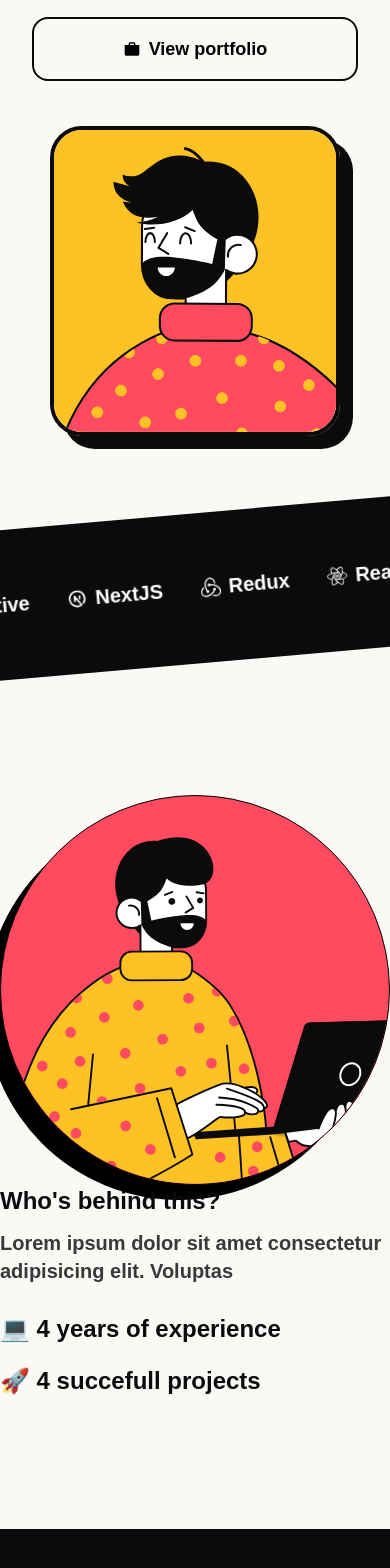
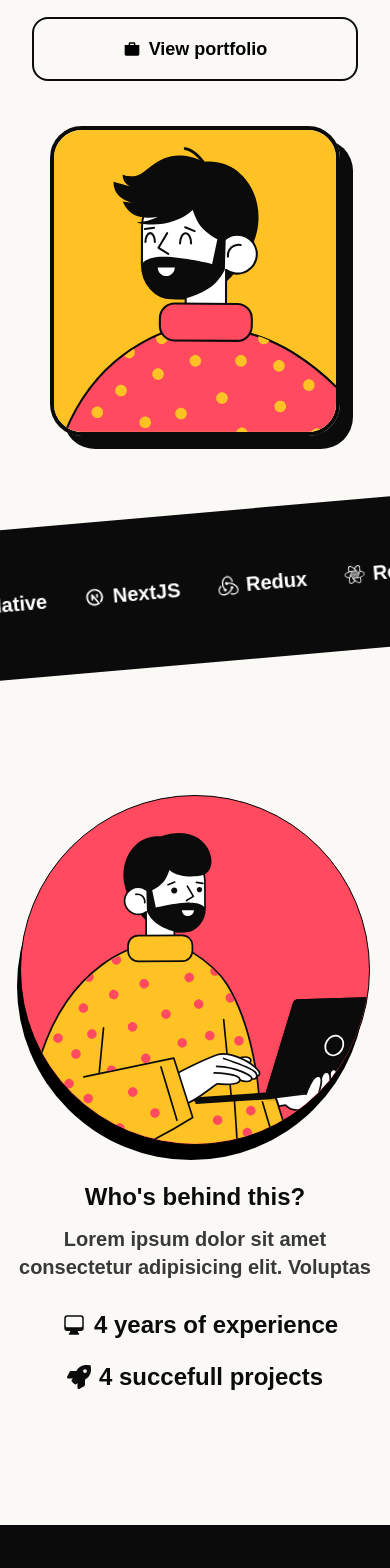
Before and after one commit to amrrashor/portfolio, a Next.js app: page / in a window 390 px wide. Shown: the part 408-1976 px from the top of the page. Built offline with nearby package versions, Linux system fonts and the light colour scheme.

Commit message:
finished responsiveness on mobile view - fixed issues

```diff
--- a/app/portfolio/page.tsx
+++ /dev/null
@@ -1,9 +0,0 @@
-import React from 'react'
-
-const Portfolio = () => {
-  return (
-    <div>portfolio</div>
-  )
-}
-
-export default Portfolio
--- a/components/About.tsx
+++ b/components/About.tsx
@@ -1,31 +1,33 @@
 "use client";
 import React from 'react';
 import AnimatedComponent from './AnimatedComponent';
+import { HiComputerDesktop } from "react-icons/hi2";
+import { FaRocket } from "react-icons/fa";
 
 const About = () => {
     return (
-        <div className='flex justify-evenly md:flex-row flex-col items-center my-28 md:my-[240px] max-w-[1300px] mx-auto' id='about'>
+        <div className='flex justify-center  md:justify-evenly md:flex-row flex-col items-center my-28 md:my-[240px] md:max-w-[1300px] md:mx-auto' id='about'>
             {/* Left side */}
-            <AnimatedComponent>
-                <div className='bg-tomato-1 max-w-[500px] max-h-[500px] rounded-full relative border border-solid border-black'>
+            <AnimatedComponent className='md:mb-0 mb-9'>
+                <div className='bg-tomato-1 md:max-w-[500px] md:max-h-[500px] max-w-[350px] max-h-[350px] rounded-full relative border border-solid border-black'>
                     <img
                         src='/person.svg'
                         alt='person'
                         className='relative z-20'
                     />
-                    <div className='bg-black top-4 right-4 w-full h-full absolute rounded-full -z-10' />
+                    <div className='bg-black top-4 right-1 md:right-4 w-full h-full absolute rounded-full -z-10' />
                 </div>
             </AnimatedComponent>
 
             {/* Right side */}
             <AnimatedComponent delay={0.5}>
-                <div>
+                <div className='md:mx-0 mx-4 text-center'>
                     <h2 className='text-black-1 text-2xl md:text-6xl font-extrabold mb-3'>Who's behind this?</h2>
                     <p className='text-grey-1 text-xl font-bold mb-2'>Lorem ipsum dolor sit amet consectetur adipisicing elit. Voluptas </p>
 
                     <ul className='mt-7 list-none'>
-                        <li className='mb-5 font-bold text-black-1 text-2xl mr-[-10px]'>&#128187; 4 years of experience</li>
-                        <li className='mb-5 font-bold text-black-1 text-2xl'>&#128640; 4 succefull projects</li>
+                        <li className='mb-5 font-bold text-black-1 text-2xl mr-[-10px] md:justify-start flex items-center justify-center'><HiComputerDesktop className='mr-2' />4 years of experience</li>
+                        <li className='mb-5 font-bold text-black-1  md:justify-start text-2xl flex items-center justify-center'><FaRocket className='mr-2' />4 succefull projects</li>
                     </ul>
                 </div>
             </AnimatedComponent>
--- a/components/Footer.tsx
+++ b/components/Footer.tsx
@@ -5,7 +5,7 @@ import { FaRegCopyright } from "react-icons/fa";
 
 const Footer = () => {
     return (
-        <section className='w-full primary-2 p-[25px] md:p-[50px] mt-[150px] text-primary-4'>
+        <section className='w-full primary-2 p-[25px] md:p-[50px] mt-[150px] text-primary-4' id='footer'>
             <div className='  w-full flex justify-between md:flex-row flex-col'>
                 <div className='mb-[30px] md:mb-[0px]'>
                     <h4 className='font-bold text-[22px] md:text-[32px] mb-[15px]'>Amr Ashour | Portfolio</h4>
--- a/components/Hero.tsx
+++ b/components/Hero.tsx
@@ -14,13 +14,13 @@ const Hero = () => {
                     <h1 className='text-center md:text-left text-primary-1 text-[32px] leading-[40px] md:text-[72px] font-bold md:leading-[100px]'>I'm <span className='primary-4 text-white px-[4px]'>Amr Ashour</span>, <br /> a Software Developer <br /> from <span className='primary-3 text-white px-[4px] py-[2px]'>Egypt</span></h1>
                     <div className='flex flex-col md:flex-row mt-[50px] w-full'>
                         <Link
-                            href='/contact'
+                            href='/#footer'
                             className='justify-center mb-[20px] md:mb-[0] md:mr-[30px] hover:bg-[#1c92ff] hover:border-[#1c92ff] p-[16px] md:p-[20px] text-white rounded-[16px] border-1 primary-2 flex items-center text-[18px] font-bold duration-200 leading-7'
                         >
                             <FaRegEnvelope className='mr-[8px]' />Get in touch
                         </Link>
                         <Link
-                            href='/portfolio'
+                            href='/#portfolio'
                             className='justify-center hover:bg-black-1 hover:text-white p-[16px] md:p-[20px] rounded-[16px] border-1 flex items-center text-[18px] font-bold duration-200 leading-7'
                         >
                             <IoMdBriefcase className='mr-[8px]' />View portfolio
--- a/components/Navbar.tsx
+++ b/components/Navbar.tsx
@@ -29,15 +29,15 @@ const Navbar = () => {
                     <div onClick={() => showMenu(!menu)} className='block md:hidden'>
                         {menu ? (
                             <BiMenuAltRight className='w-[40px] h-[40px] text-primary-2' />
-                        ): (
+                        ) : (
                             <BiMenu className='w-[40px] h-[40px] text-primary-2'/>
                         )}
                     </div>
 
                     <div className={`${menu ? "opacity-1 translate-y-[150px]" : "opacity-0 translate-y-[-150px]"} z-10 rounded-[24px] px-[24px] py-[32px] justify-between flex flex-col w-full ml-[-8px] border-1 bg-white absolute duration-200`}>
                         <Link onClick={() => showMenu(!menu)} href={'/'} className='hover:text-[#1c92ff] duration-200 font-bold text-primary-1 text-[15px] leading-[20px] mb-[20px]'>Home</Link>
-                        <Link onClick={() => showMenu(!menu)} href='/about' className='hover:text-[#1c92ff] duration-200 font-bold text-primary-1 text-[15px] leading-[20px] mb-[20px]'>About</Link>
-                        <Link onClick={() => showMenu(!menu)} href='/portfolio' className='hover:text-[#1c92ff] duration-200 font-bold text-primary-1 text-[15px] leading-[20px] '>Portfolio</Link>
+                        <Link onClick={() => showMenu(!menu)} href='/#about' className='hover:text-[#1c92ff] duration-200 font-bold text-primary-1 text-[15px] leading-[20px] mb-[20px]'>About</Link>
+                        <Link onClick={() => showMenu(!menu)} href='/#portfolio' className='hover:text-[#1c92ff] duration-200 font-bold text-primary-1 text-[15px] leading-[20px] '>Portfolio</Link>
                     </div>
                 </div>
             </AnimatedComponent>
--- a/components/Portfolio.tsx
+++ b/components/Portfolio.tsx
@@ -11,7 +11,7 @@ const Portfolio = () => {
     const [showCard, setShowCard] = useState(false);
     return (
         <div className='w-3/4 mx-auto my-28' id='portfolio'>
-            <h1 className='text-center text-5xl font-extrabold mb-9'>Take a look at my <span className='gradient-1 px-[4px] text-white'>portfolio</span></h1>
+            <h1 className='text-center text-5xl font-extrabold mb-9'>Take a look at my <span className='gradient-1 p-2 text-white inline-block mt-3 md:mt-0'>portfolio</span></h1>
             <div className='grid md:grid-cols-2 grid-cols-1 gap-5'>
                 {PortfolioProjectsData?.map((p, i) => (
                     <AnimatedComponent key={p.id} delay={i}>
--- a/utils/icons/icons.tsx
+++ b/utils/icons/icons.tsx
@@ -18,7 +18,7 @@ export const Instagram = () => {
             <path d="M17.5 7.94043C18.2594 7.94043 18.875 7.32482 18.875 6.56543C18.875 5.80604 18.2594 5.19043 17.5 5.19043C16.7406 5.19043 16.125 5.80604 16.125 6.56543C16.125 7.32482 16.7406 7.94043 17.5 7.94043Z" fill="#0B0B0B"/>
             <defs>
                 <linearGradient id="paint0_linear_2639_54108" x1="8.67421" y1="2.76671" x2="12.4582" y2="24.8988" gradientUnits="userSpaceOnUse">
-                    <stop stop-color="#5C42FB"/>
+                    <stop stopColor="#5C42FB"/>
                     <stop offset="0.487216" stopColor="#FD2E47"/>
                     <stop offset="1" stopColor="#FFCC19"/>
                 </linearGradient>
```
Also changed, not shown: components/ProjectCard.tsx (+4 -4 lines).
